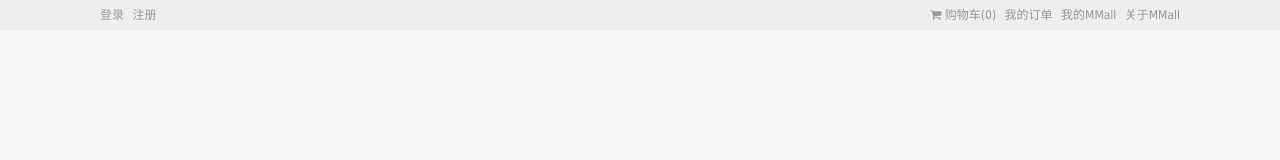
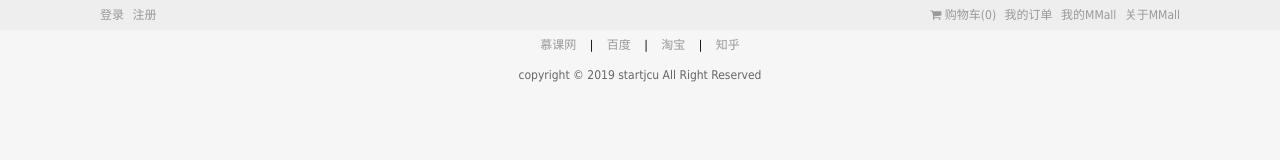
Before and after one commit to startjcu/mall-FG, a website built with webpack: page src/view/index.html in a window 1280 px wide. Built offline with nearby package versions, Linux system fonts and the light colour scheme; no server answers.

Commit message:
通用footer开发

```diff
--- /dev/null
+++ b/src/page/common/footer/index.css
@@ -0,0 +1,18 @@
+.footer {
+  padding-bottom: 10px;
+}
+
+.footer .links {
+  text-align: center;
+  line-height: 30px;
+}
+
+.footer .links .link {
+  padding: 0 10px;
+}
+
+.footer .copyright {
+  text-align: center;
+  color: #666;
+  line-height: 30px;
+}
--- a/src/page/common/index.js
+++ b/src/page/common/index.js
@@ -1,2 +1,3 @@
 require('./layout.css')
 require('node_modules/font-awesome/css/font-awesome.css')
+require('./footer/index.css')
--- a/src/view/layout/footer.html
+++ b/src/view/layout/footer.html
@@ -1 +1,12 @@
+<div class="footer">
+  <div class="w">
+    <div class="links">
+      <a href="https://www.imooc.com" class="link" target="_blank">慕课网</a> |
+      <a href="https://www.baidu.com" class="link" target="_blank">百度</a> |
+      <a href="https://www.taobao.com" class="link" target="_blank">淘宝</a> |
+      <a href="https://www.zhihu.com" class="link" target="_blank">知乎</a>
+    </div>
+    <p class="copyright">copyright © 2019 startjcu All Right Reserved</p>
+  </div>
+</div>
 <script src="https://cdn.bootcss.com/jquery/1.11.3/jquery.js"></script>
```
